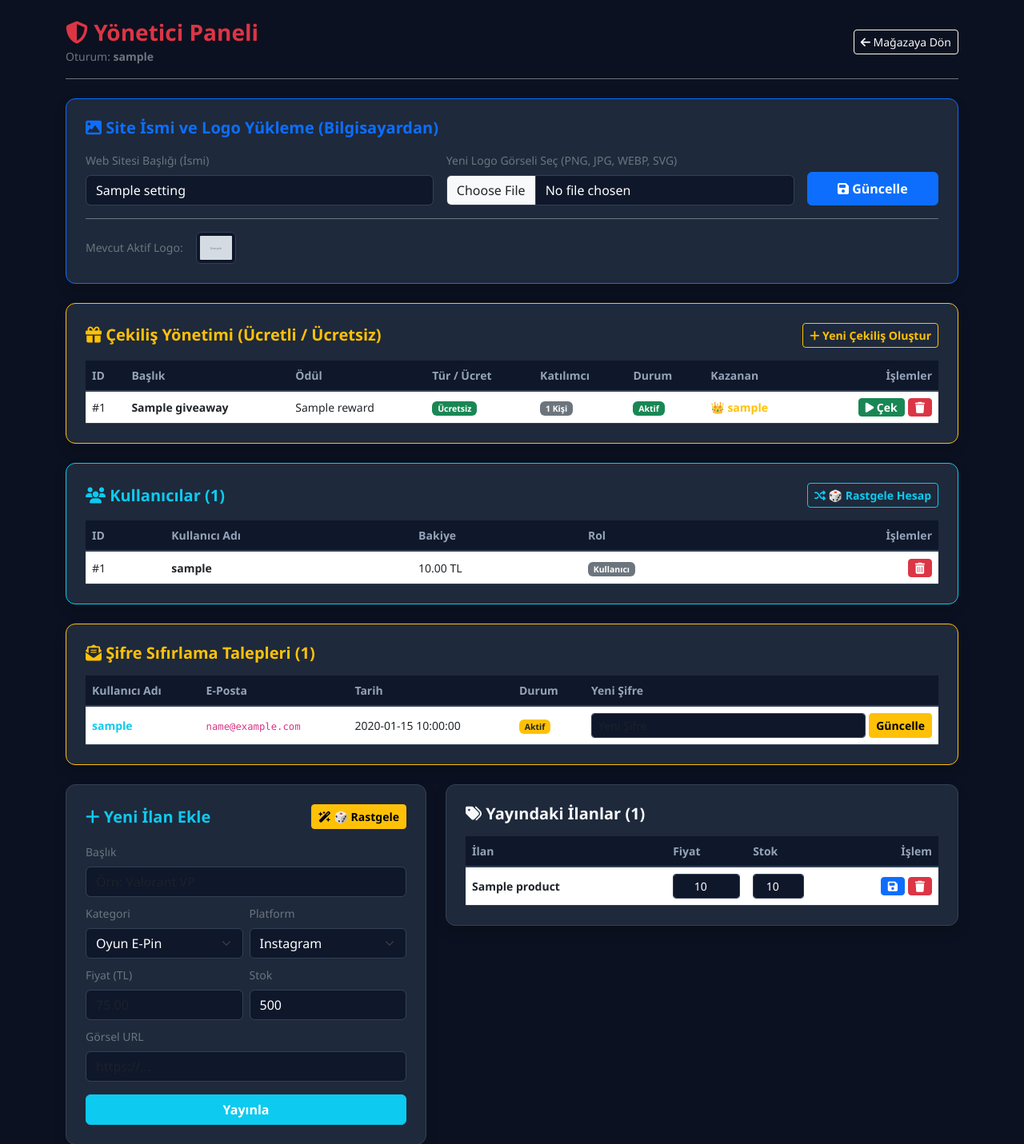
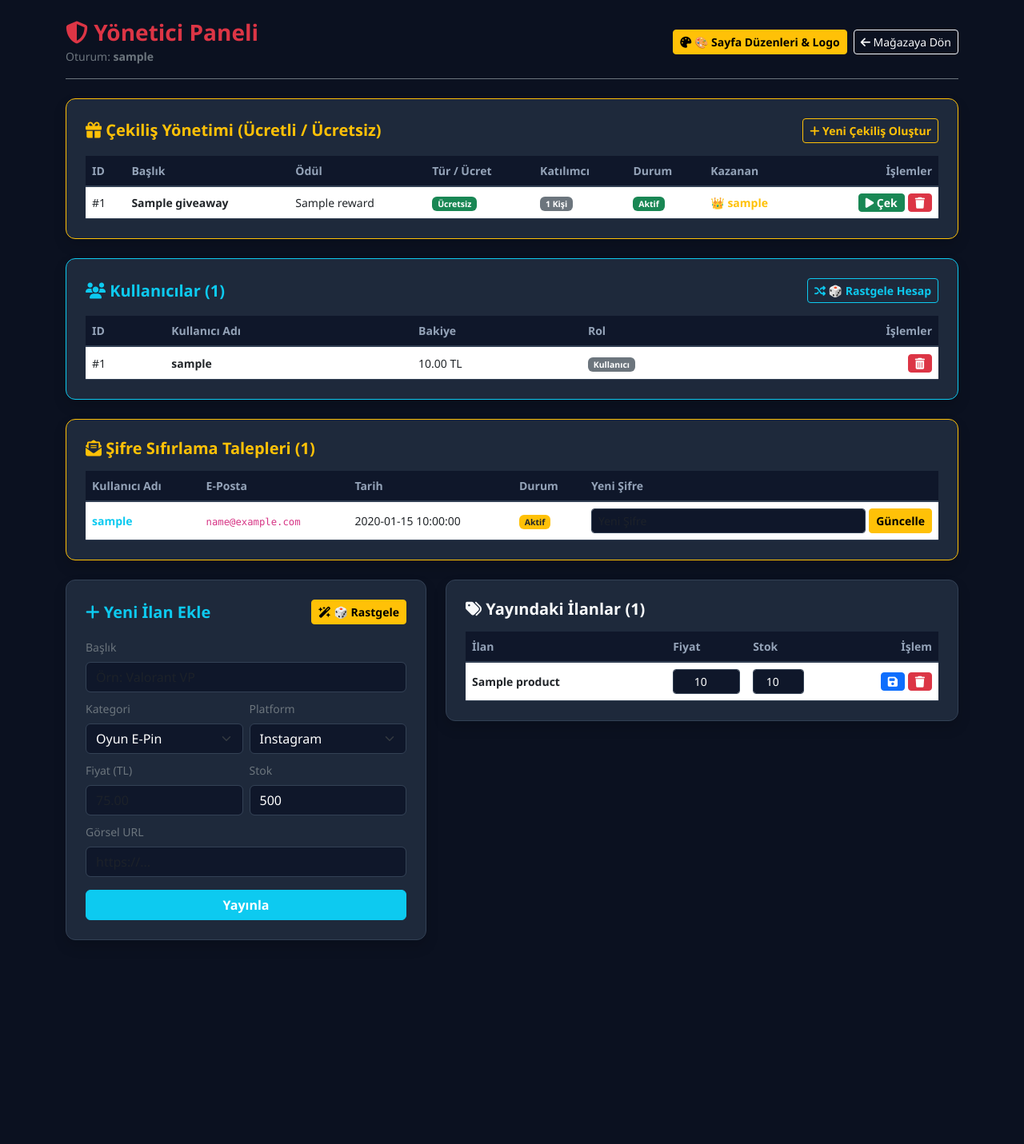
Before and after one commit to beratkalafat039-cyber/PinGamer, a Flask app: template templates/admin.html in a window 1280 px wide. Shown: the top 1431 px of the page at 80% size. After the commit the page ends 1176 px from the top, so only its background shows below. Run offline with Flask 3, Linux system fonts and the light colour scheme; the template is opened without the code that fills it: most values are stand-ins (such as "Sample title", 1, 10 or a date in 2020); grey boxes marked "Sample" are stand-in pictures; some libraries are stand-ins or nearby versions.

Commit message:
Revamp admin panel layout and navigation
Updated the admin panel layout by adding a customizer button and reorganizing sections.

```diff
--- a/templates/admin.html
+++ b/templates/admin.html
@@ -24,7 +24,12 @@
             <h3 class="fw-bold text-danger mb-0"><i class="fa-solid fa-shield-halved"></i> Yönetici Paneli</h3>
             <small class="text-secondary">Oturum: <strong>{{ username }}</strong></small>
         </div>
-        <a href="/" class="btn btn-outline-light btn-sm"><i class="fa-solid fa-arrow-left"></i> Mağazaya Dön</a>
+        <div class="d-flex gap-2">
+            <a href="/admin/customizer" class="btn btn-warning btn-sm fw-bold">
+                <i class="fa-solid fa-palette"></i> 🎨 Sayfa Düzenleri & Logo
+            </a>
+            <a href="/" class="btn btn-outline-light btn-sm"><i class="fa-solid fa-arrow-left"></i> Mağazaya Dön</a>
+        </div>
     </div>
 
     {% with messages = get_flashed_messages(with_categories=true) %}
@@ -35,32 +40,7 @@
       {% endif %}
     {% endwith %}
 
-    <!-- 1. BİLGİSAYARDAN LOGO YÜKLEME VE BAŞLIK DEĞİŞTİRME FORMU -->
-    <div class="card card-custom p-4 mb-4 shadow border-primary">
-        <h5 class="fw-bold text-primary mb-3"><i class="fa-solid fa-image"></i> Site İsmi ve Logo Yükleme (Bilgisayardan)</h5>
-        <form action="/admin/settings/update" method="POST" enctype="multipart/form-data" class="row g-3 align-items-end">
-            <div class="col-md-5">
-                <label class="form-label small text-secondary">Web Sitesi Başlığı (İsmi)</label>
-                <input type="text" name="site_title" class="form-control" value="{{ settings.title }}" required placeholder="Örn: EPIN & SMM PAZARI">
-            </div>
-            <div class="col-md-5">
-                <label class="form-label small text-secondary">Yeni Logo Görseli Seç (PNG, JPG, WEBP, SVG)</label>
-                <input type="file" name="logo_file" class="form-control" accept="image/*">
-            </div>
-            <div class="col-md-2">
-                <button type="submit" class="btn btn-primary w-100 fw-bold py-2"><i class="fa-solid fa-floppy-disk"></i> Güncelle</button>
-            </div>
-        </form>
-
-        {% if settings.logo %}
-        <div class="mt-3 pt-3 border-top border-secondary d-flex align-items-center gap-3">
-            <small class="text-secondary">Mevcut Aktif Logo:</small>
-            <img src="{{ settings.logo }}" alt="Mevcut Logo" style="height: 40px; background: #0f172a; padding: 4px; border-radius: 6px; border: 1px solid #334155;">
-        </div>
-        {% endif %}
-    </div>
-
-    <!-- 2. ÇEKİLİŞ YÖNETİMİ (ÜCRETLİ & ÜCRETSİZ) -->
+    <!-- 1. ÇEKİLİŞ YÖNETİMİ -->
     <div class="card card-custom p-4 mb-4 shadow border-warning">
         <div class="d-flex justify-content-between align-items-center mb-3">
             <h5 class="fw-bold text-warning mb-0"><i class="fa-solid fa-gift"></i> Çekiliş Yönetimi (Ücretli / Ücretsiz)</h5>
@@ -172,7 +152,7 @@
         </div>
     </div>
 
-    <!-- 3. KULLANICI LİSTESİ -->
+    <!-- 2. KULLANICI LİSTESİ -->
     <div class="card card-custom p-4 mb-4 shadow border-info">
         <div class="d-flex justify-content-between align-items-center mb-3">
             <h5 class="fw-bold text-info mb-0"><i class="fa-solid fa-users"></i> Kullanıcılar ({{ users|length }})</h5>
@@ -231,7 +211,7 @@
         </div>
     </div>
 
-    <!-- 4. ŞİFRE TALEPLERİ -->
+    <!-- 3. ŞİFRE TALEPLERİ -->
     <div class="card card-custom p-4 mb-4 shadow border-warning">
         <h5 class="fw-bold text-warning mb-3"><i class="fa-solid fa-envelope-open-text"></i> Şifre Sıfırlama Talepleri ({{ reset_requests|length }})</h5>
         <div class="table-responsive">
@@ -269,7 +249,7 @@
         </div>
     </div>
 
-    <!-- 5. ÜRÜN YÖNETİMİ -->
+    <!-- 4. ÜRÜN YÖNETİMİ -->
     <div class="row g-4">
         <div class="col-lg-5">
             <div class="card card-custom p-4 mb-4 shadow">
```
